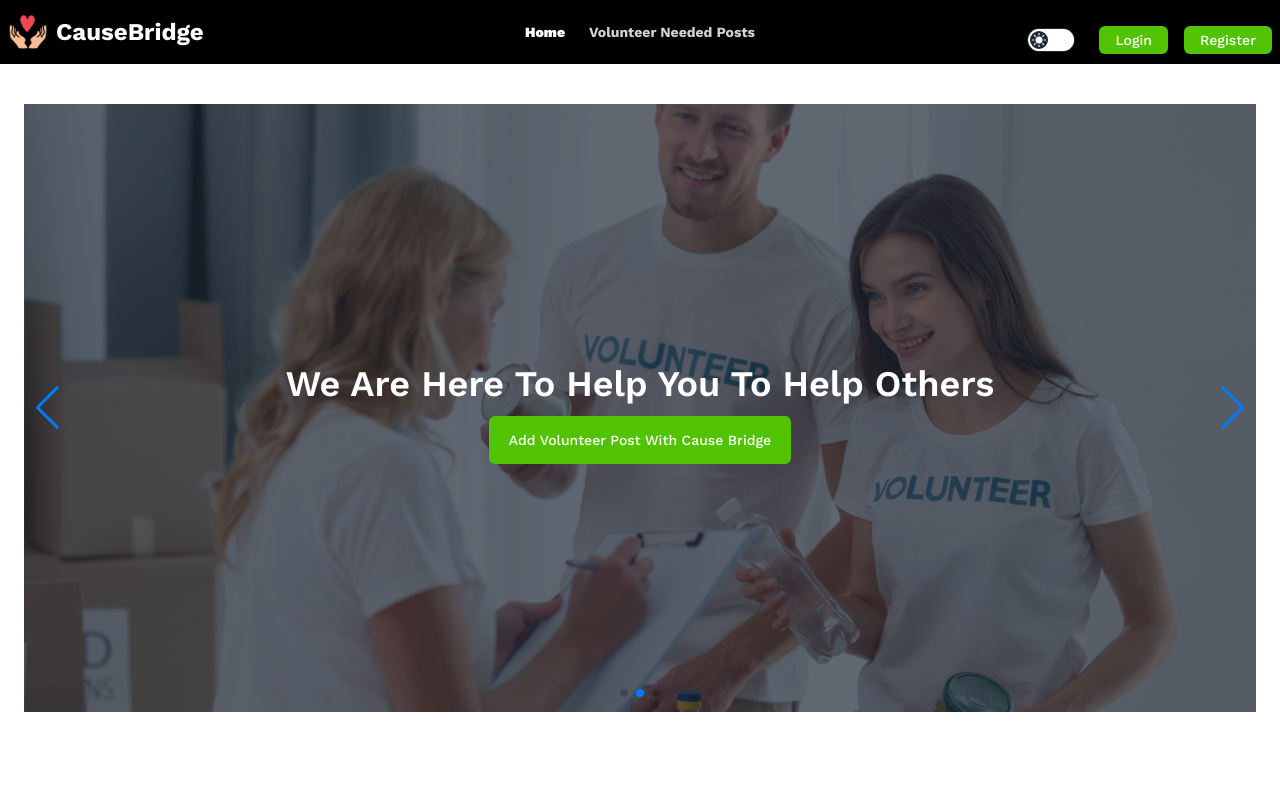
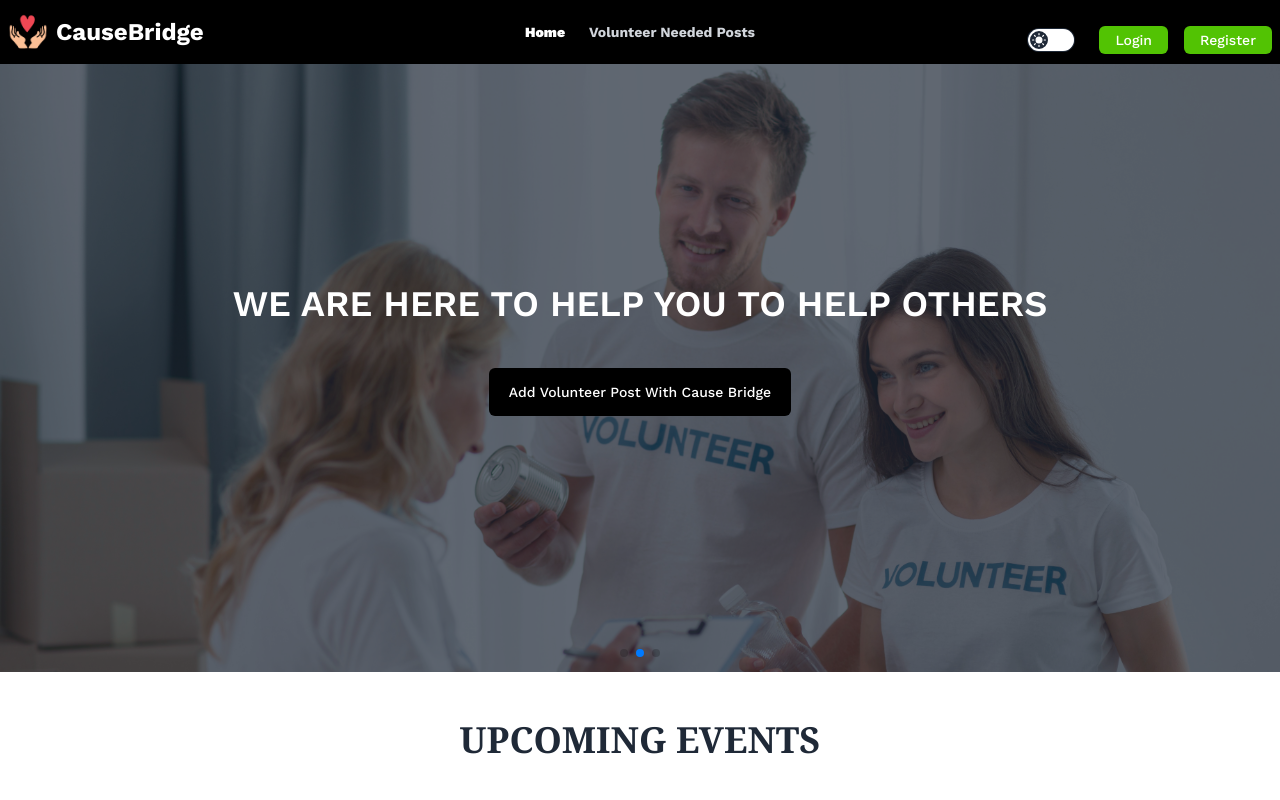
Before and after one commit to salmanfxrsi/causebridge-frontend, a React (Vite) app: page / in a window 1280 px wide. Shown: the top 800 px of the page. Built offline with nearby package versions, Linux system fonts and the light colour scheme; no server answers.

Commit message:
fix & style: improve carousel functionality and design enhancements

```diff
--- a/src/components/Carousel.jsx
+++ b/src/components/Carousel.jsx
@@ -2,7 +2,7 @@ import { Swiper, SwiperSlide } from "swiper/react";
 import "swiper/css";
 import "swiper/css/pagination";
 import "swiper/css/navigation";
-import { Autoplay, Pagination, Navigation } from "swiper/modules";
+import { Autoplay, Pagination } from "swiper/modules";
 import Slide from "./Slide";
 
 import Slide1 from "../assets/Slide1.jpg";
@@ -11,7 +11,7 @@ import Slide3 from "../assets/Slide3.jpg";
 
 export default function Carousel() {
   return (
-    <div className="container px-6 py-10 mx-auto">
+    <div className="mx-auto w-full">
       <Swiper
         spaceBetween={30}
         centeredSlides={true}
@@ -23,8 +23,7 @@ export default function Carousel() {
         pagination={{
           clickable: true,
         }}
-        navigation={true}
-        modules={[Autoplay, Pagination, Navigation]}
+        modules={[Autoplay, Pagination]}
         className="mySwiper"
       >
         <SwiperSlide>
--- a/src/components/Slide.jsx
+++ b/src/components/Slide.jsx
@@ -4,20 +4,20 @@ import { Link } from "react-router-dom";
 const Slide = ({ image, text }) => {
   return (
     <div
-      className="container mx-auto bg-center bg-cover h-[38rem]"
+      className="bg-cover bg-top h-[38rem]"
       style={{
         backgroundImage: `url(${image})`,
       }}
     >
       <div className="flex items-center justify-center w-full h-full bg-gray-800/70">
-        <div className="text-center">
-          <h1 className="text-3xl font-semibold text-white lg:text-4xl">
+        <div className="text-center -mt-12">
+          <h1 className="text-3xl font-semibold text-white lg:text-4xl uppercase mb-8">
             {text}
           </h1>
           <br />
           <Link
             to="/add-volunteer-needed-post"
-            className="bg-[#52C303] w-full px-5 py-4 mt-4 text-sm font-medium text-white capitalize transition-colors duration-300 transform rounded-md lg:w-auto hover:bg-gray-500 focus:outline-none focus:bg-gray-500"
+            className="bg-black w-full px-5 py-4 text-sm font-medium text-white capitalize transition-colors duration-300 transform rounded-md lg:w-auto hover:bg-gray-500 focus:outline-none focus:bg-gray-500"
           >
             Add Volunteer Post With Cause Bridge
           </Link>
```
